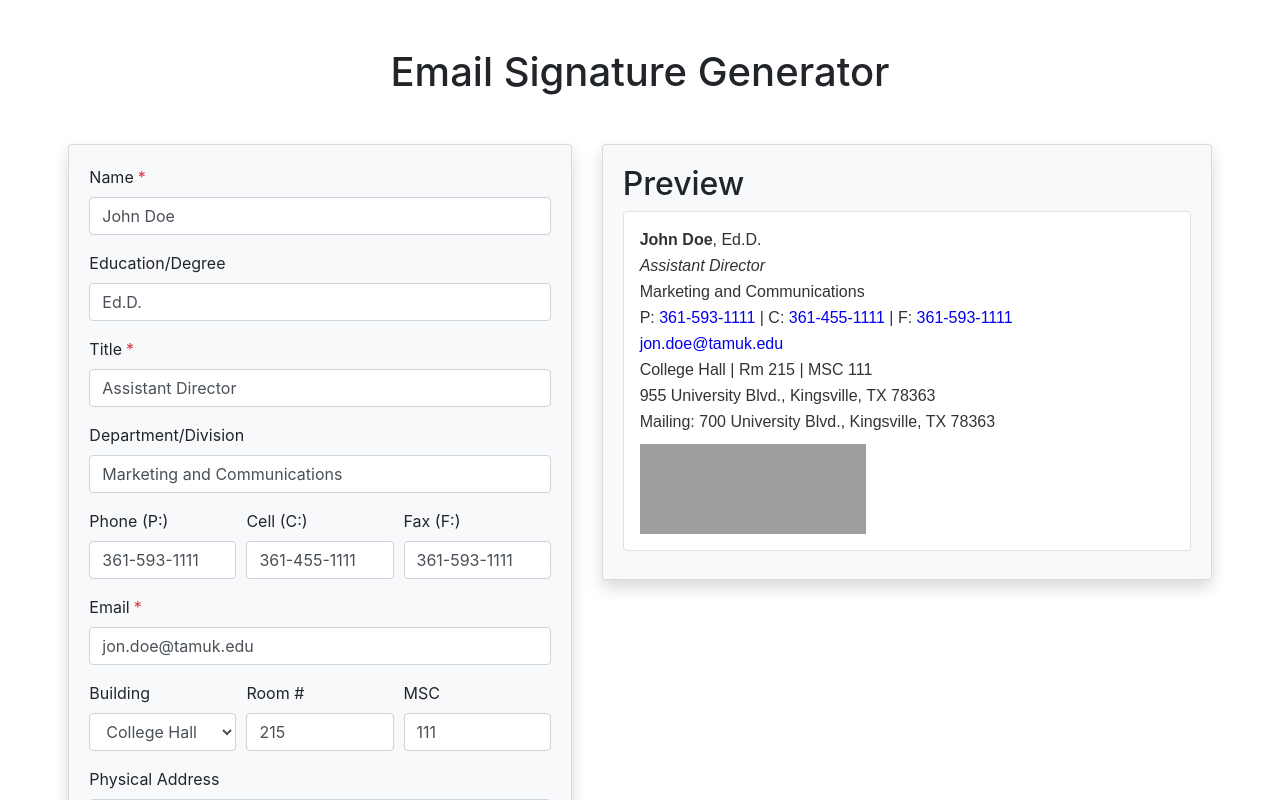
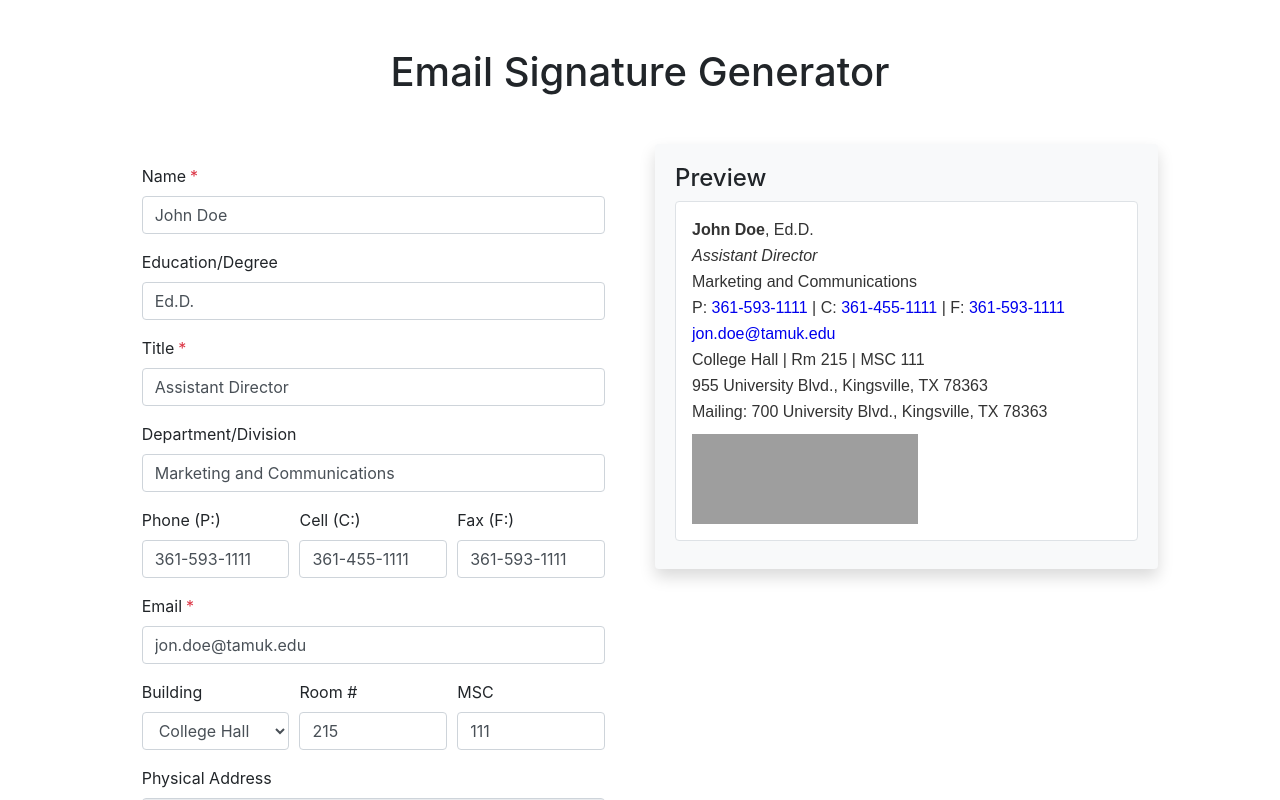
Before and after one commit to kajpp00/email-signature-tool, a React (Vite) app: page / in a window 1280 px wide. Shown: the top 800 px of the page. Built offline with nearby package versions, Linux system fonts and the light colour scheme; grey boxes are pictures that could not be loaded.

Commit message:
minor layout changes

```diff
--- a/src/App.jsx
+++ b/src/App.jsx
@@ -295,7 +295,7 @@ function App() {
       <div className="row justify-content-center align-item-start">
         {/* Left: The form */}
         <div className="col-md-5 col-12 mb-4 mb-md-0">
-          <div className="bg-light card h-100 shadow">
+          <div className="card h-100 border-0 ">
             <div className="card-body">
               <form autoComplete="off" onSubmit={handleSubmit} noValidate>
                 <div className="form-group text-left">
@@ -591,10 +591,10 @@ function App() {
           </div>
         </div>
         {/* Right: The Preview */}
-        <div className="col-md-6 col-12">
-          <div className="bg-light w-100 card shadow">
+        <div className="col-md-5 col-12">
+          <div className="w-100 border-0 bg-light card shadow">
             <div className="card-body">
-              <h2 className="mb-2 text-left">Preview</h2>
+              <h2 className="h4 mb-2 text-left">Preview</h2>
               <div
                 className="border rounded p-3 mb-2 bg-white text-left"
                 style={{ background: "#fff" }}
```
